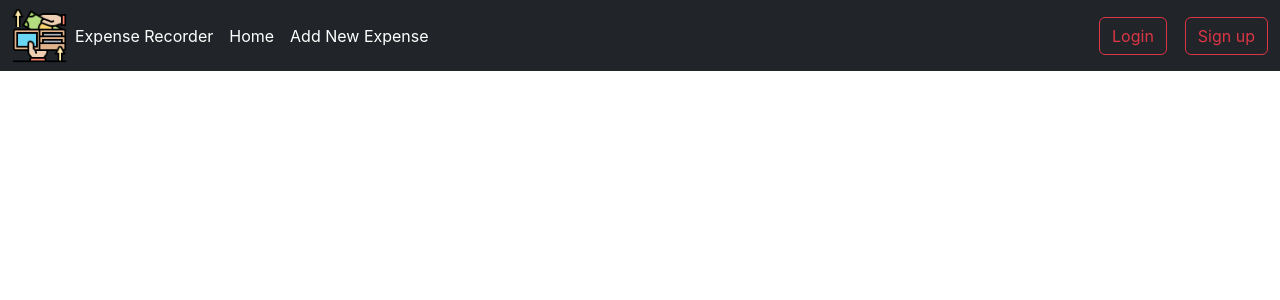
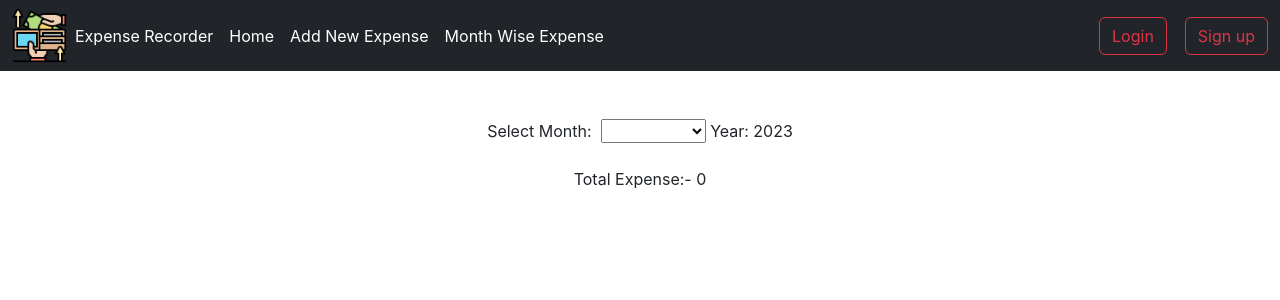
Before and after one commit to Dhokiya-Madhav/ExpenseTrackerClient, a React (Create React App) app: page /monthWise in a window 1280 px wide. Shown: the top 300 px of the page. Built offline with nearby package versions, Linux system fonts and the light colour scheme.

Commit message:
Monthwise expense calculated

```diff
--- a/src/App.js
+++ b/src/App.js
@@ -8,6 +8,7 @@ import AddExpense from './components/addExpense';
 import Budget from './components/setBudget';
 import UpdateExpense from './components/updateExpense';
 import MyProfile from './components/myProfile';
+import MonthWise from './components/monthWise';
 import {
   BrowserRouter,
   Routes,
@@ -26,6 +27,7 @@ function App() {
           <Route path="/budget" element={<Budget/>}></Route>
           <Route path="/updateExp" element={<UpdateExpense/>}></Route>
           <Route path="/myProfile" element={<MyProfile/>}></Route>
+          <Route path="/monthWise" element={<MonthWise/>}></Route>
         </Routes>
       </BrowserRouter>
 
--- /dev/null
+++ b/src/components/monthWise.js
@@ -0,0 +1,174 @@
+import React, { useEffect, useState } from 'react'
+
+export default function MonthWise() {
+    const [monthWiseData, setMonthWiseData] = useState({})
+    const [ttl,setTTL] = useState(0);
+
+    var total = 0;
+    const handleMonth = () => {
+        fetch("https://localhost:44329/exp/Expenses/userId/" + localStorage.getItem("userId")).then((response) => response.json())
+            .then((data) => {
+                setMonthWiseData(data);
+                console.log(data);
+            })
+        var m = document.getElementById("monthDD").value;
+
+        if (m == 'January') {
+            total = 0;
+            for (var i = 0; i < monthWiseData.length; i++) {
+                if (monthWiseData[i].date[5] == 0 && monthWiseData[i].date[6] == 1) {
+                    total += monthWiseData[i].amount;
+                }
+            }
+            setTTL(total);
+            console.log(total);
+            console.log("1");
+        }
+        else if (m == 'February') {
+            total = 0;
+            for (var i = 0; i < monthWiseData.length; i++) {
+                if (monthWiseData[i].date[5] == 0 && monthWiseData[i].date[6] == 2) {
+                    total += monthWiseData[i].amount;
+                }
+            }
+            setTTL(total);
+            console.log(total);
+            console.log("2");
+        }
+        else if (m == 'March') {
+            total = 0;
+            for (var i = 0; i < monthWiseData.length; i++) {
+                if (monthWiseData[i].date[5] == 0 && monthWiseData[i].date[6] == 3) {
+                    total += monthWiseData[i].amount;
+                }
+            }
+            setTTL(total);
+            console.log(total);
+            console.log("3");
+        }
+        else if (m == 'April') {
+            total = 0;
+            for (var i = 0; i < monthWiseData.length; i++) {
+                if (monthWiseData[i].date[5] == 0 && monthWiseData[i].date[6] == 4) {
+                    total += monthWiseData[i].amount;
+                }
+            }
+            setTTL(total);
+            console.log(total);
+            console.log("4");
+        }
+        else if (m == 'May') {
+            total = 0;
+            for (var i = 0; i < monthWiseData.length; i++) {
+                if (monthWiseData[i].date[5] == 0 && monthWiseData[i].date[6] == 5) {
+                    total += monthWiseData[i].amount;
+                }
+            }
+            setTTL(total);
+            console.log(total);
+            console.log("5");
+        }
+        else if (m == 'June') {
+            total = 0;
+            for (var i = 0; i < monthWiseData.length; i++) {
+                if (monthWiseData[i].date[5] == 0 && monthWiseData[i].date[6] == 6) {
+                    total += monthWiseData[i].amount;
+                }
+            }
+            setTTL(total);
+            console.log(total);
+            console.log("6");
+        }
+        else if (m == 'July') {
+            total = 0;
+            for (var i = 0; i < monthWiseData.length; i++) {
+                if (monthWiseData[i].date[5] == 0 && monthWiseData[i].date[6] == 7) {
+                    total += monthWiseData[i].amount;
+                }
+            }
+            setTTL(total);
+            console.log(total);
+            console.log("7");
+        }
+        else if (m == 'August') {
+            total = 0;
+            for (var i = 0; i < monthWiseData.length; i++) {
+                if (monthWiseData[i].date[5] == 0 && monthWiseData[i].date[6] == 8) {
+                    total += monthWiseData[i].amount;
+                }
+            }
+            setTTL(total);
+            console.log(total);
+            console.log("8");
+        }
+        else if (m == 'September') {
+            total = 0;
+            for (var i = 0; i < monthWiseData.length; i++) {
+                if (monthWiseData[i].date[5] == 0 && monthWiseData[i].date[6] == 9) {
+                    total += monthWiseData[i].amount;
+                }
+            }
+            setTTL(total);
+            console.log(total);
+            console.log("9");
+        }
+        else if (m == 'October') {
+            total = 0;
+            for (var i = 0; i < monthWiseData.length; i++) {
+                if (monthWiseData[i].date[5] == 1 && monthWiseData[i].date[6] == 0) {
+                    total += monthWiseData[i].amount;
+                }
+            }
+            setTTL(total);
+            console.log(total);
+            console.log("10");
+        }
+        else if (m == 'November') {
+            total = 0;
+            for (var i = 0; i < monthWiseData.length; i++) {
+                if (monthWiseData[i].date[5] == 1 && monthWiseData[i].date[6] == 1) {
+                    total += monthWiseData[i].amount;
+                }
+            }
+            setTTL(total);
+            console.log(total);
+            console.log("11");
+        }
+        else if (m == 'December') {
+            total = 0;
+            for (var i = 0; i < monthWiseData.length; i++) {
+                if (monthWiseData[i].date[5] == 1 && monthWiseData[i].date[6] == 2) {
+                    total += monthWiseData[i].amount;
+                }
+            }
+            setTTL(total);
+            console.log(total);
+            console.log("12");
+        }
+    }
+    return (
+        <>
+            <center>
+                Select Month: &nbsp;
+                <select id='monthDD' onChange={handleMonth}>
+                    <option value='' selected></option>
+                    <option value='January'>January</option>
+                    <option value='February'>February</option>
+                    <option value='March'>March</option>
+                    <option value='April'>April</option>
+                    <option value='May'>May</option>
+                    <option value='June'>June</option>
+                    <option value='July'>July</option>
+                    <option value='August'>August</option>
+                    <option value='September'>September</option>
+                    <option value='October'>October</option>
+                    <option value='November'>November</option>
+                    <option value='December'>December</option>
+                </select> Year: 2023
+                <br></br>
+                <br></br>
+                Total Expense:- {ttl}
+            </center>
+        </>
+    )
+}
--- a/src/components/navigation.js
+++ b/src/components/navigation.js
@@ -48,10 +48,7 @@ export default function Navigation() {
                             </li>
 
                             <li className="nav-item">
-
-                            </li>
-                            <li className="nav-item">
-
+                            <Link to="/monthWise" className="nav-link text-white">Month Wise Expense</Link>
                             </li>
                         </ul>
 
```
